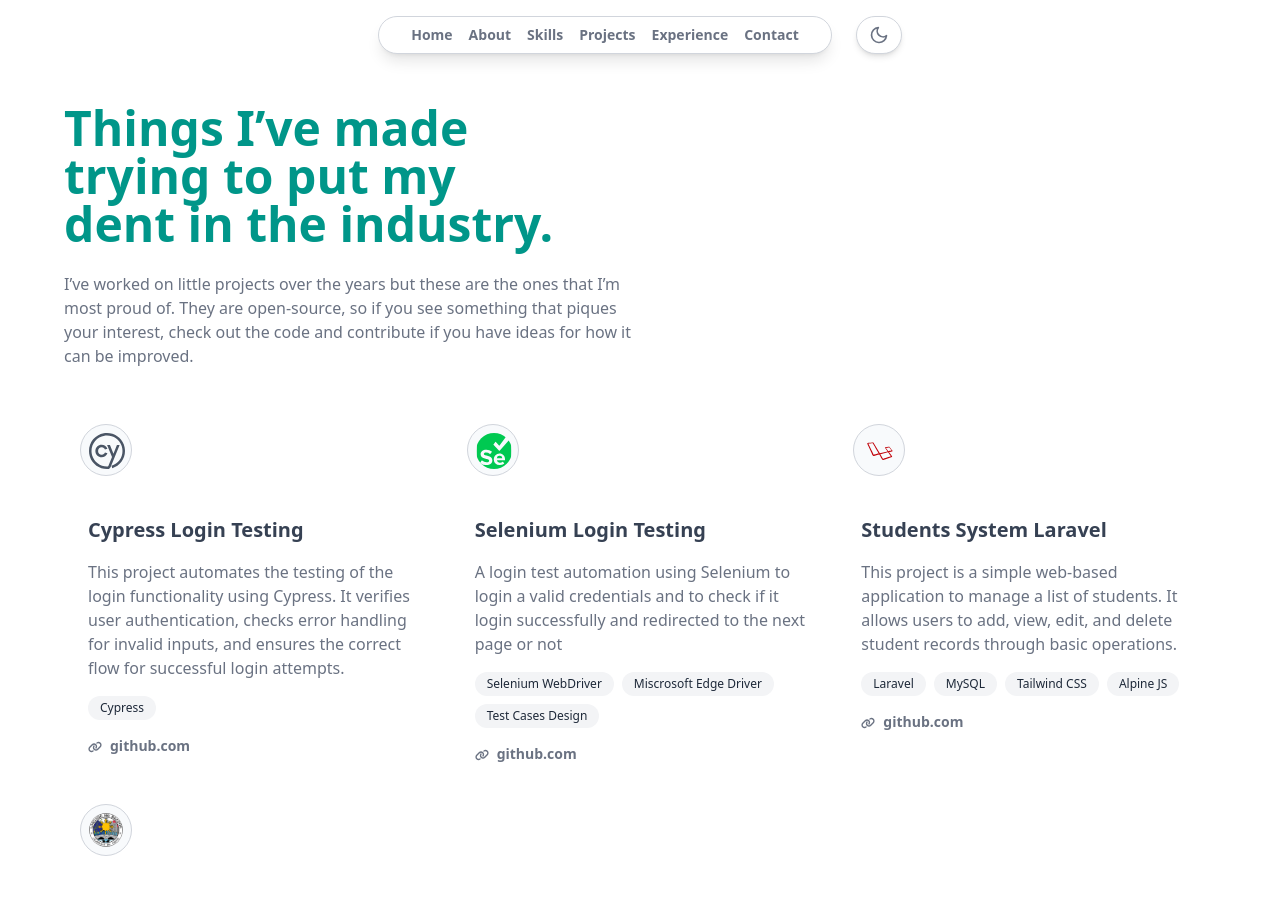
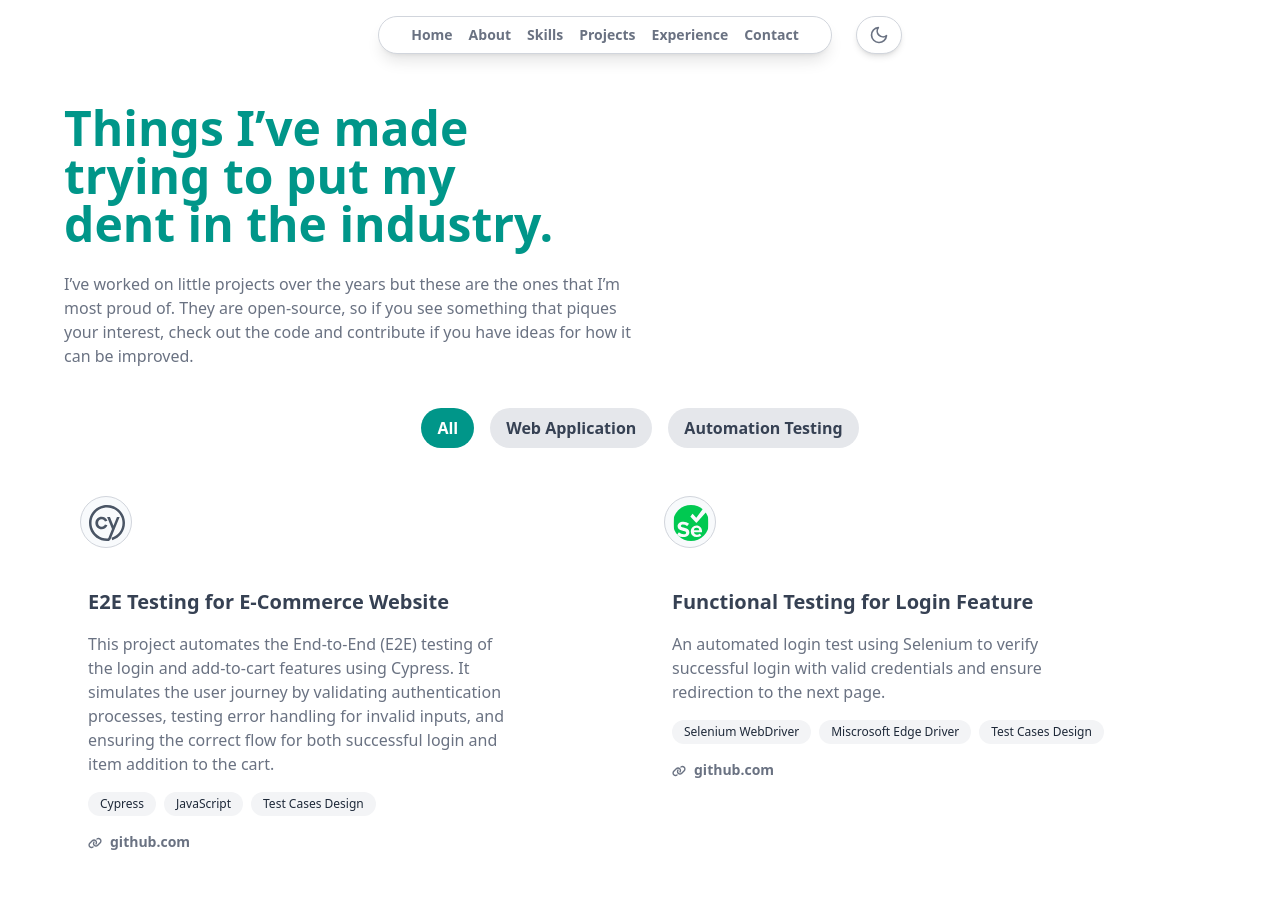
Before and after one commit to rookieSeason/legatpolintan, a React (Vite) app: page /projects in a window 1280 px wide. Shown: the top 899 px of the page. Built offline with nearby package versions, Linux system fonts and the light colour scheme; a web font is replaced by a local one.

Commit message:
UI adjusted

```diff
--- a/package.json
+++ b/package.json
@@ -16,6 +16,7 @@
     "react-dom": "^19.0.0",
     "react-icons": "^5.5.0",
     "react-router-dom": "^7.4.1",
+    "react-spinners": "^0.17.0",
     "tailwindcss": "^4.0.17"
   },
   "devDependencies": {
--- a/src/App.tsx
+++ b/src/App.tsx
@@ -13,6 +13,8 @@ import Contact from "./pages/Contact";
 import Error from "./pages/Error";
 import Navbar from "./component/Navbar";
 import Footer from "./component/Footer";
+import { useEffect, useState, CSSProperties } from "react";
+import { HashLoader } from "react-spinners";
 
 function Layout() {
   const location = useLocation();
@@ -44,12 +46,50 @@ function Layout() {
     </>
   );
 }
+const override: CSSProperties = {
+  display: "block",
+  margin: "0 auto",
+  borderColor: "red",
+};
 
 function App() {
+  const [loading, setLoading] = useState(true);
+  const [isDark, setIsDark] = useState(false);
+
+  useEffect(() => {
+    // Detect dark mode preference
+    const darkQuery = window.matchMedia("(prefers-color-scheme: dark)").matches;
+    setIsDark(darkQuery);
+
+    // Simulate loading delay
+    const timer = setTimeout(() => {
+      setLoading(false);
+    }, 3000);
+    return () => clearTimeout(timer);
+  }, []);
+
   return (
-    <Router>
-      <Layout />
-    </Router>
+    <>
+      {loading && (
+        <div
+          className={`fixed inset-0 flex justify-center items-center z-50 ${
+            isDark ? "bg-[#18181b]" : "bg-white"
+          }`}
+        >
+          <HashLoader
+            color="#36d7b7"
+            size={70}
+            loading={loading}
+            cssOverride={override}
+          />
+        </div>
+      )}
+      {!loading && (
+        <Router>
+          <Layout />
+        </Router>
+      )}
+    </>
   );
 }
 
--- a/src/pages/Project.tsx
+++ b/src/pages/Project.tsx
@@ -1,3 +1,4 @@
+import { useState } from "react";
 import bacoorLogo from "../assets/bacoor-logo.png";
 import { FaLink } from "react-icons/fa6";
 import { DiLaravel } from "react-icons/di";
@@ -5,26 +6,32 @@ import { SiSelenium, SiCypress } from "react-icons/si";
 import { Link } from "react-router-dom";
 
 const Projects = () => {
+  const [activeTab, setActiveTab] = useState<"All" | "Web App" | "Automation">(
+    "All"
+  );
+
   const projects = [
     {
-      title: "Cypress Login Testing",
+      title: "E2E Testing for E-Commerce Website",
       icon: <SiCypress className="text-4xl text-gray-600 dark:text-gray-300" />,
       description:
-        "This project automates the testing of the login functionality using Cypress. It verifies user authentication, checks error handling for invalid inputs, and ensures the correct flow for successful login attempts.",
+        "This project automates the End-to-End (E2E) testing of the login and add-to-cart features using Cypress. It simulates the user journey by validating authentication processes, testing error handling for invalid inputs, and ensuring the correct flow for both successful login and item addition to the cart.",
       link: "https://github.com/rookieSeason/login-automation-cypress.git",
-      tech: ["Cypress"],
+      tech: ["Cypress", "JavaScript", "Test Cases Design"],
+      type: "Automation",
     },
     {
-      title: "Selenium Login Testing",
+      title: "Functional Testing for Login Feature",
       icon: <SiSelenium className="text-4xl text-green-500 rounded-full" />,
       description:
-        "A login test automation using Selenium to login a valid credentials and to check if it login successfully and redirected to the next page or not",
+        "An automated login test using Selenium to verify successful login with valid credentials and ensure redirection to the next page.",
       link: "https://github.com/rookieSeason/login-automation-selenium.git",
       tech: [
         "Selenium WebDriver",
         "Miscrosoft Edge Driver",
         "Test Cases Design",
       ],
+      type: "Automation",
     },
     {
       title: "Students System Laravel",
@@ -33,16 +40,23 @@ const Projects = () => {
         "This project is a simple web-based application to manage a list of students. It allows users to add, view, edit, and delete student records through basic operations. ",
       link: "https://github.com/rookieSeason/laravel_practice.git",
       tech: ["Laravel", "MySQL", "Tailwind CSS", "Alpine JS"],
+      type: "Web App",
     },
     {
-      title: "Online Relocation Management System",
+      title: "Online Relocation Management Information System",
       image: bacoorLogo,
       description:
-        "A capstone project for informal settler families that needs to relocate and must submit necessary requirements to move forward.",
+        "A capstone project for families in informal settlements who need to relocate and are required to submit the necessary documents to proceed.",
       link: "https://github.com/rookieSeason/Online-Relocation-MIS.git",
       tech: ["PHP", "MySQL", "Bootstrap", "ApexChart"],
+      type: "Web App",
     },
   ];
+
+  const filteredProjects =
+    activeTab === "All"
+      ? projects
+      : projects.filter((project) => project.type === activeTab);
 
   return (
     <div className="bg-white dark:bg-[#18181b] p-6 min-h-screen w-screen">
@@ -58,8 +72,43 @@ const Projects = () => {
             contribute if you have ideas for how it can be improved.
           </h2>
         </div>
-        <div className="grid grid-cols-1 md:grid-cols-3 gap-2">
-          {projects.map((project, index) => (
+        {/* Tabs */}
+        <div className="w-full flex justify-center mb-8">
+          <div className="grid grid-cols-3 gap-2 sm:flex sm:flex-wrap sm:justify-center sm:gap-4">
+            <button
+              className={`px-2 py-1 text-xs rounded-full font-semibold sm:px-4 sm:py-2 sm:text-base ${
+                activeTab === "All"
+                  ? "bg-teal-600 text-white"
+                  : "bg-gray-200 dark:bg-zinc-700 text-gray-700 dark:text-gray-300"
+              }`}
+              onClick={() => setActiveTab("All")}
+            >
+              All
+            </button>
+            <button
+              className={`px-2 py-1 text-xs rounded-full font-semibold sm:px-4 sm:py-2 sm:text-base ${
+                activeTab === "Web App"
+                  ? "bg-teal-600 text-white"
+                  : "bg-gray-200 dark:bg-zinc-700 text-gray-700 dark:text-gray-300"
+              }`}
+              onClick={() => setActiveTab("Web App")}
+            >
+              Web Application
+            </button>
+            <button
+              className={`px-2 py-1 text-xs rounded-full font-semibold sm:px-4 sm:py-2 sm:text-base ${
+                activeTab === "Automation"
+                  ? "bg-teal-600 text-white"
+                  : "bg-gray-200 dark:bg-zinc-700 text-gray-700 dark:text-gray-300"
+              }`}
+              onClick={() => setActiveTab("Automation")}
+            >
+              Automation Testing
+            </button>
+          </div>
+        </div>
+        <div className="grid grid-cols-1 md:grid-cols-2 gap-4">
+          {filteredProjects.map((project, index) => (
             <Link
               to={project.link}
               key={index}
@@ -95,7 +144,6 @@ const Projects = () => {
                 </div>
               )}
               <div className="pt-4">
-                {" "}
                 <p className="text-sm font-bold px-2">
                   <FaLink className="inline-block me-2" />
                   github.com
@@ -110,3 +158,4 @@ const Projects = () => {
 };
 
 export default Projects;
+// ...existing code...
```
Also changed, not shown: vercel.json (added), 1 other file (tests, documents, lock files or other folders).
